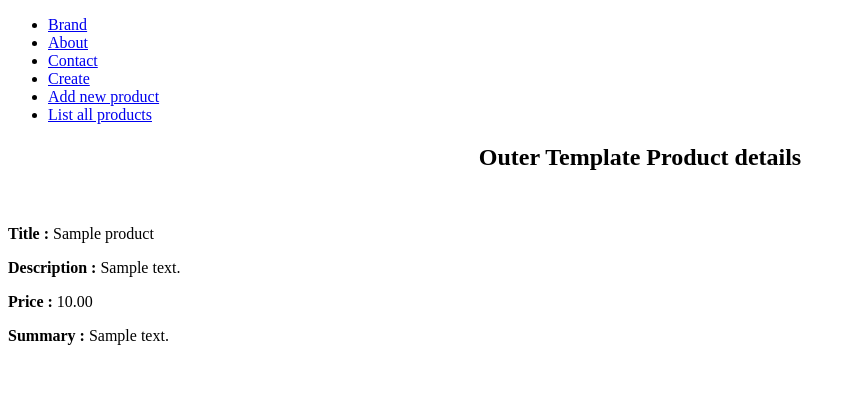
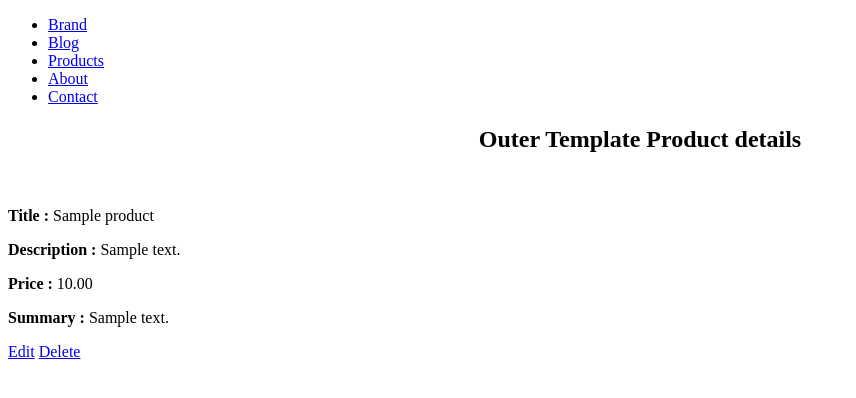
Before and after one commit to sandeep-s-s/My_Django_App, a Django app: page /product/1 in a window 1280 px wide. Shown: the top 398 px of the page, without its empty margins (0-856 px from the left). Run offline with Django 3.2, Linux system fonts and the light colour scheme; tables that the repository leaves empty hold one stand-in row (values such as "Sample post").

Commit message:
nav bar update

```diff
--- a/blog/templates/blog/blog_delete.html
+++ b/blog/templates/blog/blog_delete.html
@@ -7,7 +7,7 @@
 		{% csrf_token %}
 		{{form.as_p}}
 		<input type="submit" name="save" value="Create">
-		<a href="/blog"> cancel</a>
+		<a href="/blog-detail/{{object.id}}"> cancel</a>
 	</form>
 {% endblock %}
 
--- a/blog/templates/blog/blog_details.html
+++ b/blog/templates/blog/blog_details.html
@@ -4,6 +4,8 @@
 	<br>
 	<p><b style="color:#f48024">Title : </b>{{object.title}}</p>
 	<p><b style="color:#f48024">Description : </b>{{object.description}}</p>
+	<a href="/blog-update/{{object.id}}">Edit</a>
+	<a href="/blog-delete/{{object.id}}">Delete</a>
 	<hr>
 {% endblock %}
 
--- a/blog/templates/blog/blog_list.html
+++ b/blog/templates/blog/blog_list.html
@@ -1,6 +1,7 @@
 {% extends "base.html" %}
 {% block content %}
 	<h2 align="center">List Blogs</h2>
+	<a href="/blog-create">Create Blog</a>
 	<br>
 	{% for instance in object_list %}
 	<p><b style="color:#f48024">Title : </b>{{instance.title}}</p>
--- a/templates/navbar.html
+++ b/templates/navbar.html
@@ -1,10 +1,9 @@
 <nav>
 	<ul>
 		<li><a href="/home">Brand</a></li>
+		<li><a href="/blog">Blog</a></li>
+		<li><a href="/list-product">Products</a></li>
 		<li><a href="/about">About</a></li>
 		<li><a href="/contact">Contact</a></li>
-		<li><a href="/create">Create</a></li>
-		<li><a href="/add">Add new product</a></li>
-		<li><a href="/list-product">List all products</a></li>
 	</ul>
 </nav>
--- a/templates/product/product_delete.html
+++ b/templates/product/product_delete.html
@@ -9,7 +9,7 @@
 	<form method="POST">
 		<h1>Do you really want to delete</h1>
 		{% csrf_token %}
-		<p><input type="submit" name="submit"  value="yes"> <a href="#">cancel</a></p>
+		<p><input type="submit" name="submit"  value="yes"> <a href="/product/{{object.id}}">cancel</a></p>
 	</form>
 {% endblock %}
 
--- a/templates/product/product_details.html
+++ b/templates/product/product_details.html
@@ -6,6 +6,8 @@
 	<p><b>Description : </b>{{object.description}}</p>
 	<p><b>Price : </b>{{object.price}}</p>
 	<p><b>Summary : </b>{{object.summary}}</p>
+	<a href="/edit-product/{{object.id}}">Edit</a>
+	<a href="/delete-product/{{object.id}}">Delete</a>
 {% endblock %}
 
 
--- a/templates/product/product_list.html
+++ b/templates/product/product_list.html
@@ -1,6 +1,9 @@
 {% extends "base.html" %}
 {% block content %}
 	<h2 align="center">List Products</h2>
+	<ul>
+		<li><a href="/create">Create</a></li>
+	</ul>
 	<br>
 	{% for instance in object_list %}
 	<p><b style="color:#f48024">Title : </b>{{instance.title}}</p>
```
